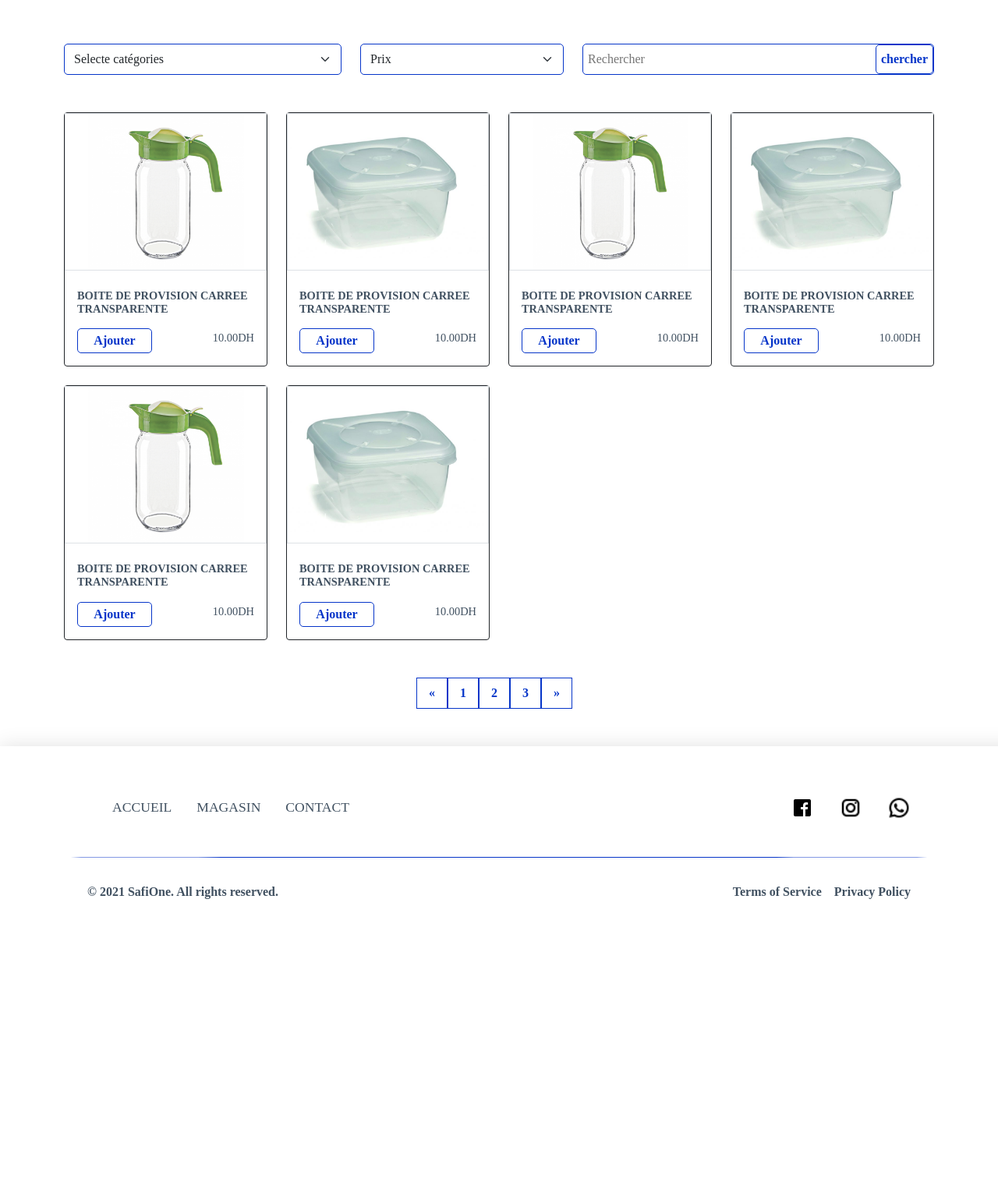
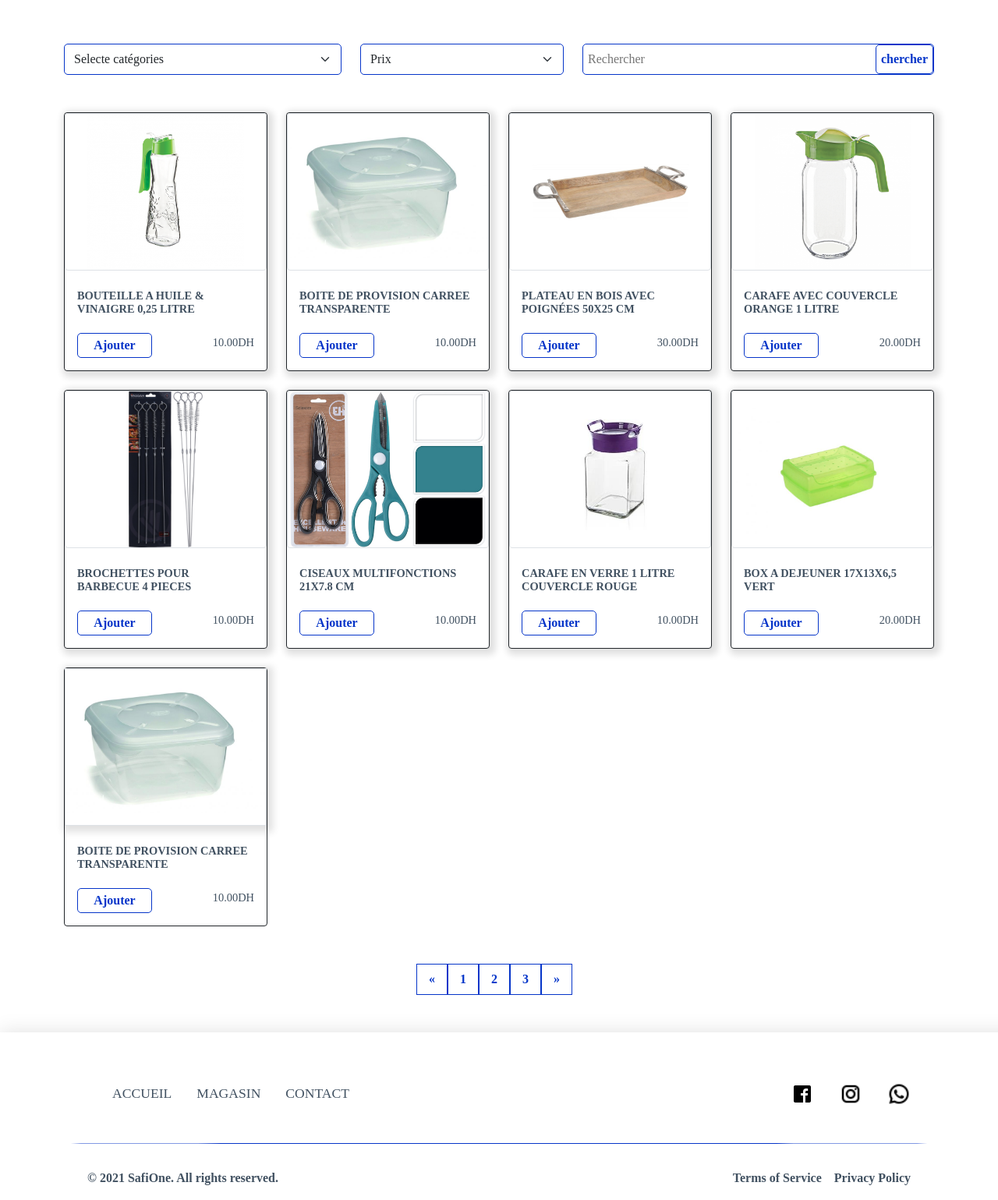
Before and after one commit to yassineelhoubi/ecommerce-website, a PHP site: page /Public/view/store/magasin.html in a window 1280 px wide. Shown: the part 68-1607 px from the top of the page at 78% size. Before the commit the page ends 1221 px from the top, so only its background shows below. Run offline with PHP 8.4, Linux system fonts and the light colour scheme.

Commit message:
update frontend

```diff
--- a/Public/resources/css/_classes.scss
+++ b/Public/resources/css/_classes.scss
@@ -99,3 +99,6 @@ input{
         box-shadow:none;
     }
 }
+.shadow_card{
+    box-shadow: 3px 3px 9px 5px rgba(0, 0, 0, .12)
+}
--- a/Public/resources/css/_magasin.scss
+++ b/Public/resources/css/_magasin.scss
@@ -23,11 +23,16 @@
 
     .product {
         .img-card {
-
-
             img {
                 height: 200px;
                 object-fit: contain;
+            }
+
+        }
+        .card-body{
+            .card-title{
+                height: 40px;
+                overflow: hidden;
             }
         }
     }
--- a/Public/view/store/login_reg.html
+++ b/Public/view/store/login_reg.html
@@ -29,7 +29,7 @@
   <div id="login_reg">
     <include src=".header.html"></include>
 
-    <div class="mt-5 mb-5  ms-lg-5 me-lg-5" id="contact">
+    <div class="mt-5 mb-5 ms-lg-5 me-lg-5 " >
       <div class="container  p-lg-5 p-md-5 p-2">
         <div class="row justify-content-center ">
           <div class="col-lg-6  col-12">
@@ -38,7 +38,7 @@
             </div>
           </div>
           <div class="col-lg-5  col-12 text-center">
-            <div class="container primary-border primary-raduis p-4 login-card">
+            <div class="container primary-border primary-raduis p-4 login-card shadow_card">
               <input id="email" type="text" class="form-control mb-3" placeholder="Adresse e-mail ou numéro de tél.">
               <input id="password" type="password" class="form-control mb-3" placeholder="Mot de passe">
               <button onclick="login()" class=" w-100 size-btn mt-2 mb-3  mybtn secondary-raduis secondary-border">Se
--- a/Public/view/store/magasin.html
+++ b/Public/view/store/magasin.html
@@ -34,9 +34,9 @@
         <div class="col-lg-3 col-5 mt-2">
           <select class="form-select secondary-border secondary-raduis form-control">
             <option selected>Prix</option>
-            <option value="1">One</option>
-            <option value="2">Two</option>
-            <option value="3">Three</option>
+            <option value="1">10 DH</option>
+            <option value="2">20 DH</option>
+            <option value="3">30 DH</option>
           </select>
         </div>
         <div class="col-lg-5 col-12 mt-2">
@@ -65,14 +65,14 @@
 
         <!--card  -->
         <div class="col">
-          <div class="card border border-dark  product">
-            <div class="border border-bottom img-card d-flex justify-content-center align-items-center">
-              <img src="../../resources/img/product/927065-768x768.png" class="img-fluid" alt="" />
+          <div class="card border border-dark  product shadow_card">
+            <div class="border border-bottom img-card d-flex justify-content-center align-items-center card">
+              <img src="../../resources/img/product/927073-768x763 (1).png" class="img-fluid" alt="" />
 
             </div>
             <div class="card-body">
               <h6 class="card-title fw-bold mt-2">
-                BOITE DE PROVISION CARREE TRANSPARENTE
+                BOUTEILLE A HUILE & VINAIGRE 0,25 LITRE
               </h6>
               <div class="d-flex justify-content-between mt-3">
                 <button class="mybtn size-btn-card secondary-raduis secondary-border">
@@ -85,8 +85,8 @@
         </div>
         <!-- card -->
         <div class="col">
-          <div class="card border border-dark  product">
-            <div class="border border-bottom img-card d-flex justify-content-center align-items-center">
+          <div class="card border border-dark  product shadow_card">
+            <div class="border border-bottom img-card d-flex justify-content-center align-items-center card">
               <img src="../../resources/img/product/8001499044010-768x511.jpg" class="img-fluid" alt="" />
 
             </div>
@@ -104,16 +104,58 @@
           </div>
         </div>
         <!-- card -->
+                <!-- card -->
+                <div class="col">
+                  <div class="card border border-dark  product shadow_card">
+                    <div class="border border-bottom img-card d-flex justify-content-center align-items-center card">
+                      <img src="../../resources/img/product/plateau.jpg" class="img-fluid" alt="" />
+
+                    </div>
+                    <div class="card-body">
+                      <h6 class="card-title fw-bold mt-2">
+                        PLATEAU EN BOIS AVEC POIGNÉES 50X25 CM
+                      </h6>
+                      <div class="d-flex justify-content-between mt-3">
+                        <button class="mybtn size-btn-card secondary-raduis secondary-border">
+                          Ajouter
+                        </button>
+                        <h6 class="pt-1">30.00DH</h6>
+                      </div>
+                    </div>
+                  </div>
+                </div>
+                <!-- card -->
         <!--card  -->
         <div class="col">
-                  <div class="card border border-dark  product">
-                    <div class="border border-bottom img-card d-flex justify-content-center align-items-center">
+          <div class="card border border-dark  product shadow_card">
+            <div class="border border-bottom img-card d-flex justify-content-center align-items-center card">
               <img src="../../resources/img/product/927065-768x768.png" class="img-fluid" alt="" />
 
             </div>
             <div class="card-body">
               <h6 class="card-title fw-bold mt-2">
-                        BOITE DE PROVISION CARREE TRANSPARENTE
+                CARAFE AVEC COUVERCLE ORANGE 1 LITRE
+              </h6>
+              <div class="d-flex justify-content-between mt-3">
+                <button class="mybtn size-btn-card secondary-raduis secondary-border">
+                  Ajouter
+                </button>
+                <h6 class="pt-1">20.00DH</h6>
+              </div>
+            </div>
+          </div>
+        </div>
+        <!-- card -->
+        <!--card  -->
+        <div class="col">
+          <div class="card border border-dark  product shadow_card">
+            <div class="border border-bottom img-card d-flex justify-content-center align-items-center card">
+              <img src="../../resources/img/product/C80900900.jpg" class="img-fluid" alt="" />
+
+            </div>
+            <div class="card-body">
+              <h6 class="card-title fw-bold mt-2">
+                BROCHETTES POUR BARBECUE 4 PIECES
               </h6>
               <div class="d-flex justify-content-between mt-3">
                 <button class="mybtn size-btn-card secondary-raduis secondary-border">
@@ -126,14 +168,35 @@
         </div>
         <!-- card -->
         <div class="col">
-                  <div class="card border border-dark  product">
-                    <div class="border border-bottom img-card d-flex justify-content-center align-items-center">
-                      <img src="../../resources/img/product/8001499044010-768x511.jpg" class="img-fluid" alt="" />
+          <div class="card border border-dark  product shadow_card">
+            <div class="border border-bottom img-card d-flex justify-content-center align-items-center card">
+              <img src="../../resources/img/product/C80201710.jpg" class="img-fluid" alt="" />
 
             </div>
             <div class="card-body">
               <h6 class="card-title fw-bold mt-2">
-                        BOITE DE PROVISION CARREE TRANSPARENTE
+                CISEAUX MULTIFONCTIONS 21X7.8 CM
+              </h6>
+              <div class="d-flex justify-content-between mt-3">
+                <button class="mybtn size-btn-card secondary-raduis secondary-border">
+                  Ajouter
+                </button>
+                <h6 class="pt-1">10.00DH</h6>
+              </div>
+            </div>
+          </div>
+        </div>
+        <!-- card -->
+                <!-- card -->
+                <div class="col">
+                  <div class="card border border-dark  product shadow_card">
+                    <div class="border border-bottom img-card d-flex justify-content-center align-items-center card">
+                      <img src="../../resources/img/product/927072.jpg" class="img-fluid" alt="" />
+
+                    </div>
+                    <div class="card-body">
+                      <h6 class="card-title fw-bold mt-2">
+                        CARAFE EN VERRE 1 LITRE COUVERCLE ROUGE
                       </h6>
                       <div class="d-flex justify-content-between mt-3">
                         <button class="mybtn size-btn-card secondary-raduis secondary-border">
@@ -147,20 +210,20 @@
                 <!-- card -->
         <!--card  -->
         <div class="col">
-          <div class="card border border-dark  product">
-            <div class="border border-bottom img-card d-flex justify-content-center align-items-center">
-              <img src="../../resources/img/product/927065-768x768.png" class="img-fluid" alt="" />
+          <div class="card border border-dark  product shadow_card">
+            <div class="border border-bottom img-card d-flex justify-content-center align-items-center card">
+              <img src="../../resources/img/product/box_dejeuner.jpg" class="img-fluid" alt="" />
 
             </div>
             <div class="card-body">
               <h6 class="card-title fw-bold mt-2">
-                BOITE DE PROVISION CARREE TRANSPARENTE
+                BOX A DEJEUNER 17X13X6,5 VERT
               </h6>
               <div class="d-flex justify-content-between mt-3">
                 <button class="mybtn size-btn-card secondary-raduis secondary-border">
                   Ajouter
                 </button>
-                <h6 class="pt-1">10.00DH</h6>
+                <h6 class="pt-1">20.00DH</h6>
               </div>
             </div>
           </div>
@@ -168,7 +231,7 @@
         <!-- card -->
         <div class="col">
           <div class="card border border-dark  product">
-            <div class="border border-bottom img-card d-flex justify-content-center align-items-center">
+            <div class="border border-bottom img-card d-flex justify-content-center align-items-center shadow_card">
               <img src="../../resources/img/product/8001499044010-768x511.jpg" class="img-fluid" alt="" />
 
             </div>
```
Also changed, not shown: Public/view/store/index.html (+7 -7 lines), Public/view/store/panier.html (+7 -7 lines), Public/resources/css/style.css, Public/resources/img/product/202186192214.png (added), Public/resources/img/product/927072.jpg (added), Public/resources/img/product/927073-768x763 (1).png (added), Public/resources/img/product/929591-768x512.jpg (deleted), Public/resources/img/product/C80201710.jpg (added), Public/resources/img/product/C80900900.jpg (added), Public/resources/img/product/box_dejeuner.jpg (added), Public/resources/img/product/plateau.jpg (added), 2 other files. Lines whose indentation alone changed are shown as unchanged.
